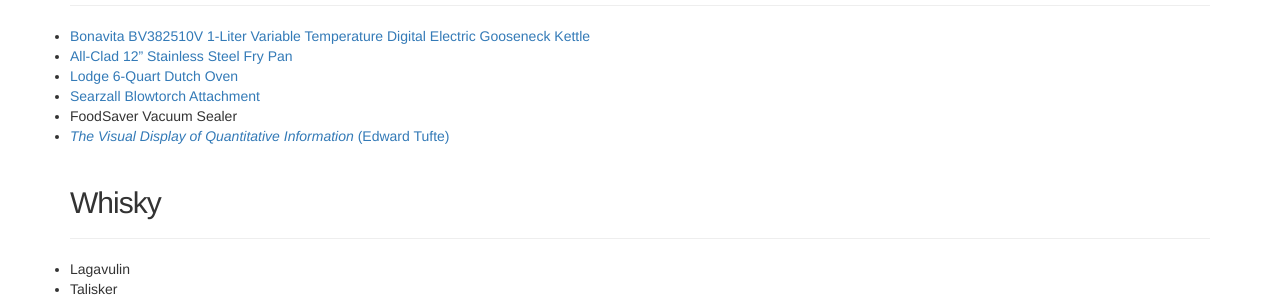
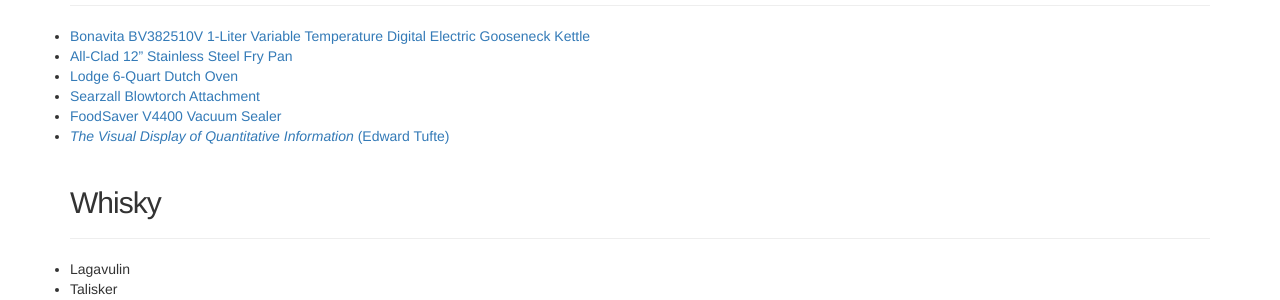
Before and after one commit to gabe/gabe.github.com, a Jekyll site: the page built from wishlist.md, in a window 1280 px wide. Shown: the part 164-464 px from the top of the page. Built offline with Jekyll 4.4.1, drawn with Linux system fonts in a browser that asks for light colours; nearby versions of some CDN libraries; comment, search, counter and statistics services are not loaded.

Commit message:
Update wishlist.md

```diff
--- a/wishlist.md
+++ b/wishlist.md
@@ -11,7 +11,7 @@
 - [All-Clad 12" Stainless Steel Fry Pan][2]
 - [Lodge 6-Quart Dutch Oven][1]
 - [Searzall Blowtorch Attachment][5]
-- FoodSaver Vacuum Sealer
+- [FoodSaver V4400 Vacuum Sealer][6]
 - [_The Visual Display of Quantitative Information_ (Edward Tufte)][3]
 
 <div class="page-header">
```
Also changed, not shown: other parts of wishlist.md (+1 -0 lines).
